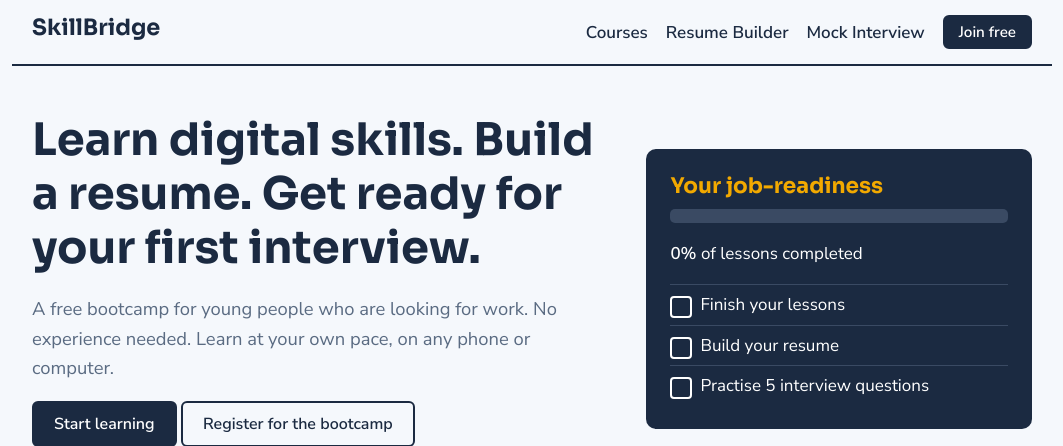
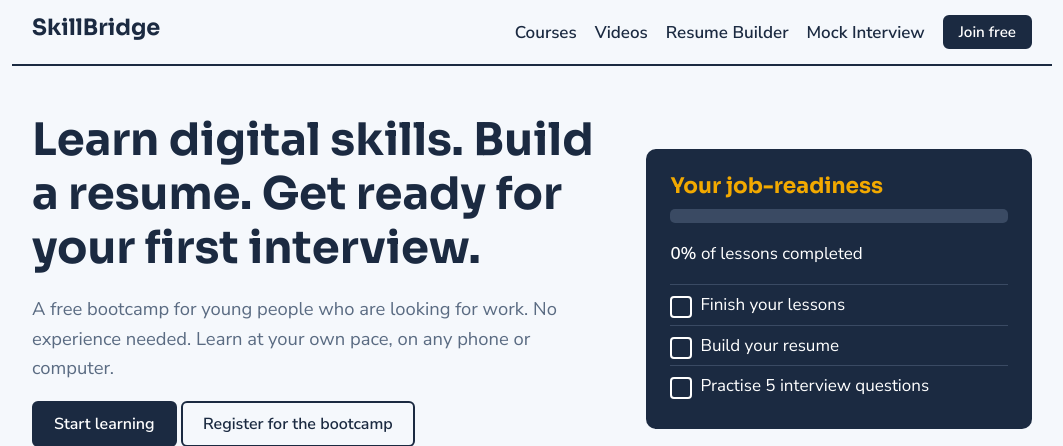
Before and after one commit to roshankharwar2006-gif/Skillbridge, a Flask app: page / in a window 1280 px wide. Shown: the top 446 px of the page, without its empty margins (108-1171 px from the left). Run offline with Flask 3, Linux system fonts and the light colour scheme.

Commit message:
Add 'Videos' link to the navigation menu

```diff
--- a/templates/base.html
+++ b/templates/base.html
@@ -13,6 +13,7 @@
   <a class="brand" href="{{ url_for('home') }}">SkillBridge</a>
   <nav>
     <a href="{{ url_for('courses') }}">Courses</a>
+    <a href="{{ url_for('videos') }}">Videos</a>
     <a href="{{ url_for('resume') }}">Resume Builder</a>
     <a href="{{ url_for('interview') }}">Mock Interview</a>
     <a class="btn small" href="{{ url_for('register') }}">Join free</a>
```
